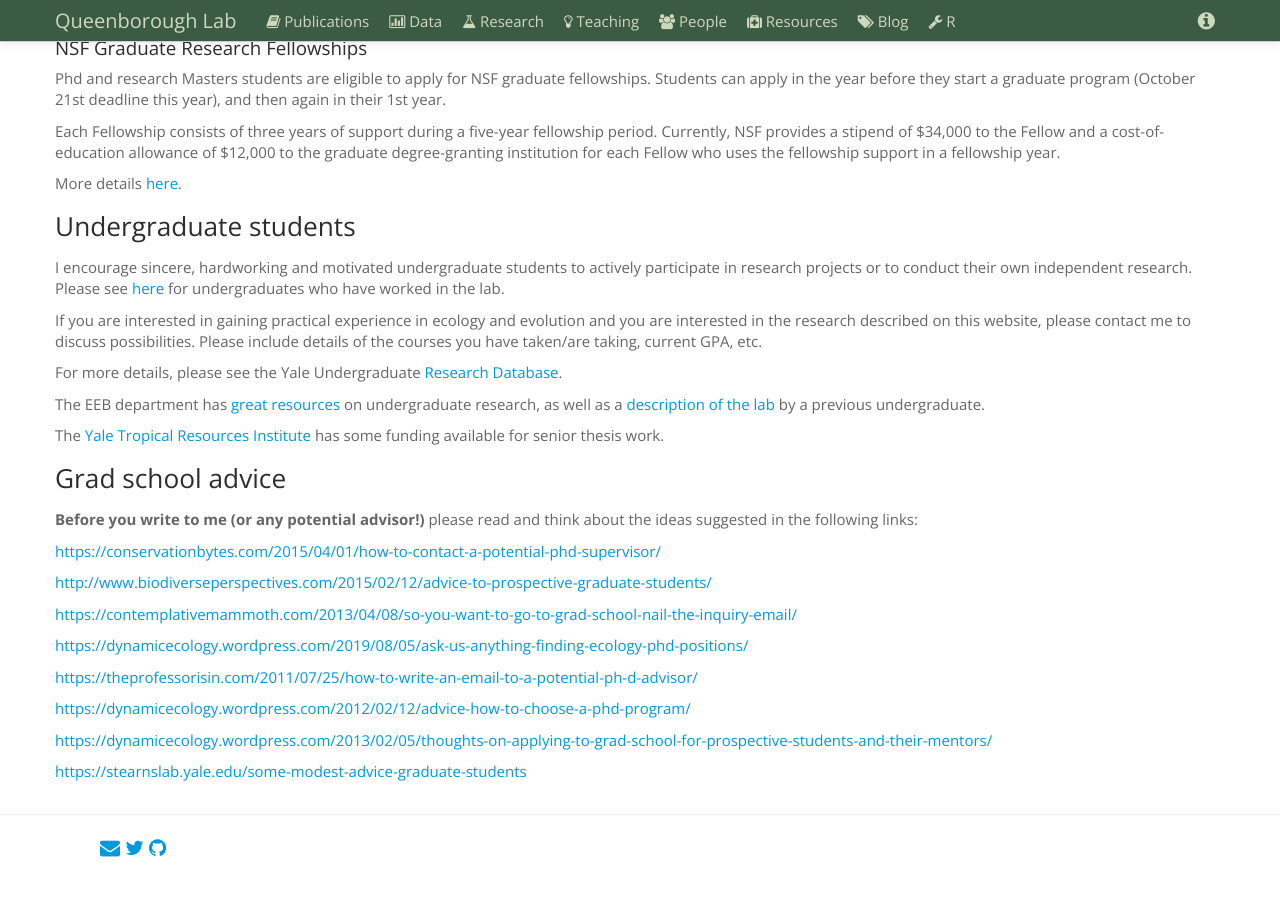
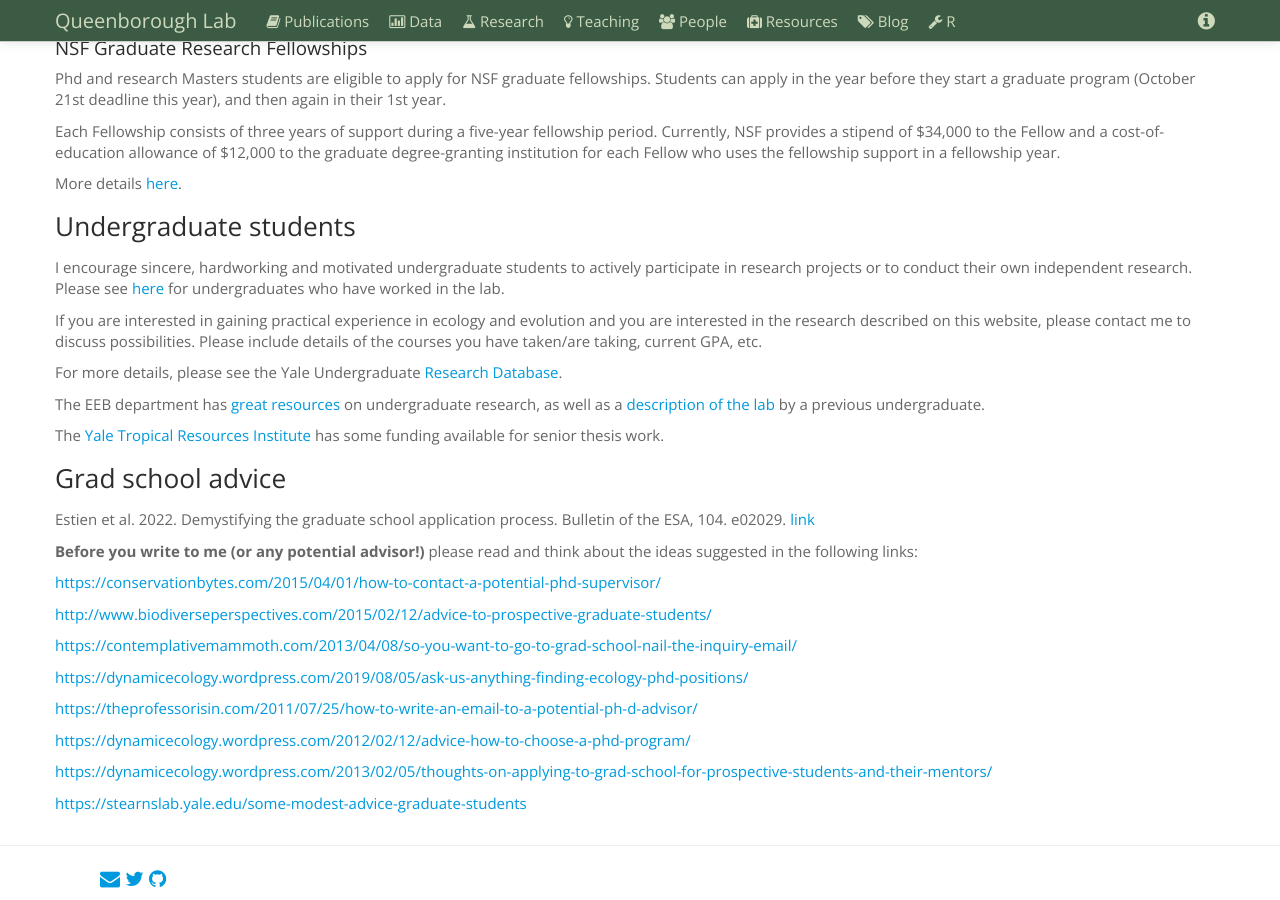
Before and after one commit to saq/saq.github.io, a Jekyll site: the page built from lab-openings.md, in a window 1280 px wide and 900 px high, scrolled down 748 px. Built offline with Jekyll 4.4.1, drawn with Linux system fonts in a browser that asks for light colours; before the commit the page ends 1616 px from its top, so only the background shows below that.

Commit message:
Update lab-openings.md

```diff
--- a/lab-openings.md
+++ b/lab-openings.md
@@ -66,6 +66,8 @@ The [Yale Tropical Resources Institute](http://tri.yale.edu/fellowships/) has so
 
 ### Grad school advice
 
+Estien et al. 2022. Demystifying the graduate school application process. Bulletin of the ESA, 104. e02029. [link](https://esajournals.onlinelibrary.wiley.com/doi/10.1002/bes2.2029)
+
 **Before you write to me (or any potential advisor!)** please read and think about the ideas suggested in the following links:
 
 [https://conservationbytes.com/2015/04/01/how-to-contact-a-potential-phd-supervisor/](https://conservationbytes.com/2015/04/01/how-to-contact-a-potential-phd-supervisor/)
```
